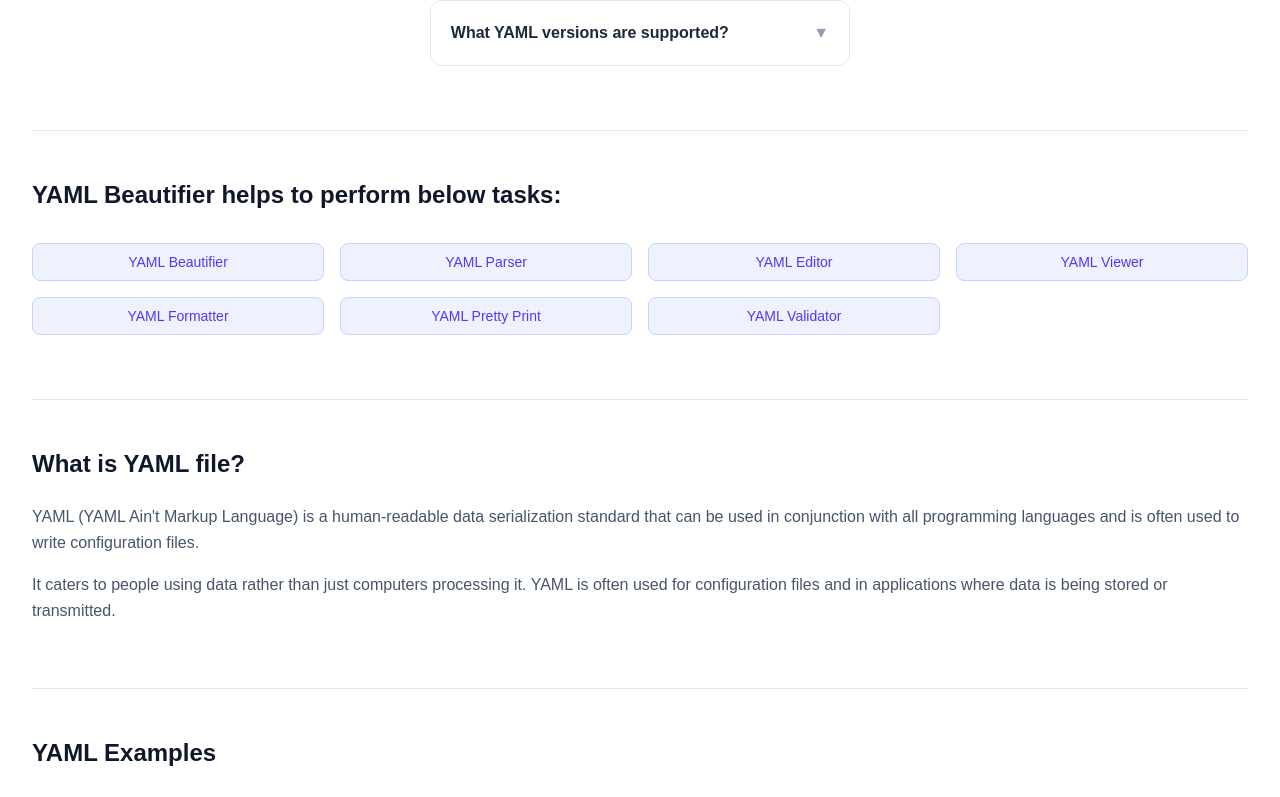
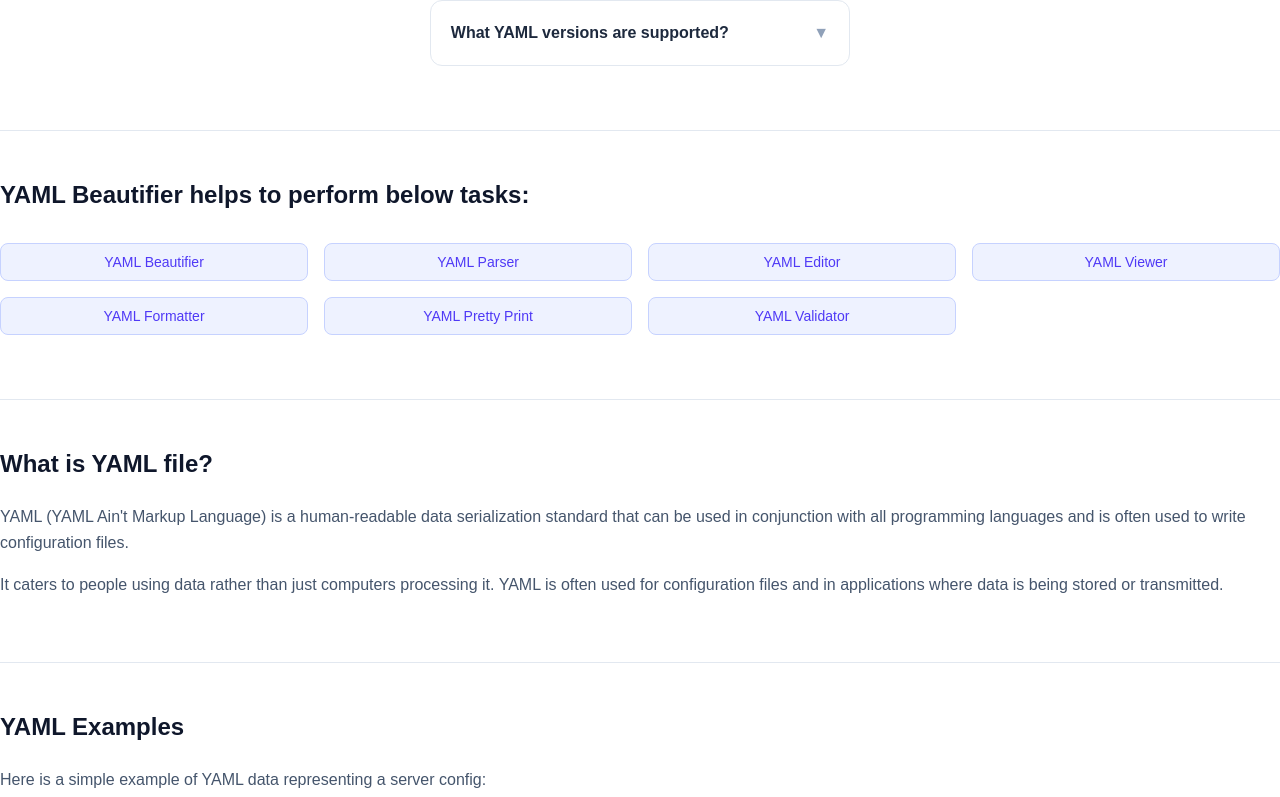
Before and after one commit to denesvaghani/textgauge-frontend, a Next.js app: page /yaml-formatter in a window 1280 px wide. Shown: the part 1540-2337 px from the top of the page. Built offline with nearby package versions, Linux system fonts and the light colour scheme; no server answers.

Commit message:
fix: remove horizontal padding from educational sections for true full-width layout

```diff
--- a/src/app/yaml-formatter/page.tsx
+++ b/src/app/yaml-formatter/page.tsx
@@ -112,7 +112,7 @@ export default function YamlFormatterPage() {
             </section>
 
             {/* Educational Content Sections - Full Width */}
-            <section className="max-w-[1920px] mx-auto px-4 sm:px-6 lg:px-8 pb-16 space-y-16">
+            <section className="max-w-[1920px] mx-auto pb-16 space-y-16">
                 {/* Helper Tasks */}
                 <div className="border-t border-slate-200 dark:border-slate-800 pt-12">
                     <h2 className="text-2xl font-bold text-slate-900 dark:text-white mb-8">
```
